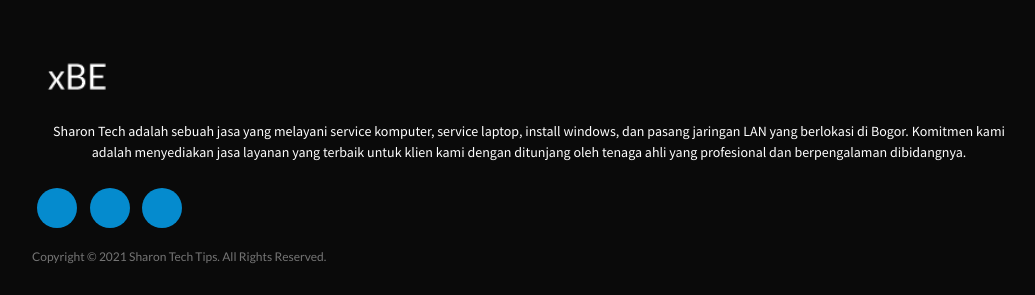
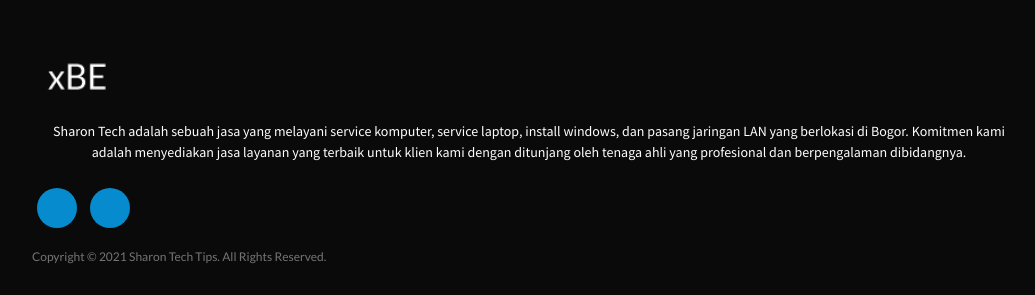
Before and after one commit to sharonexcelli/sharon-tech, a Laravel app: page / in a window 1280 px wide. Shown: the part 2502-2797 px from the top of the page, without its empty margins (111-1146 px from the left). Run offline with Laravel 8, Linux system fonts and the light colour scheme; some libraries are stand-ins or nearby versions; some web fonts are replaced.

Commit message:
Update footer.blade.php

```diff
--- a/resources/views/includes/footer.blade.php
+++ b/resources/views/includes/footer.blade.php
@@ -20,8 +20,8 @@
                 </li>
                 <li><a href="#"><i class="fa fa-pinterest"></i></a>
                 </li> --}}
-                <li><a href="#"><i class="fa fa-google"></i></a>
-                </li>
+                {{-- <li><a href="#"><i class="fa fa-google"></i></a>
+                </li> --}}
             </ul>
         </div>
         <div class="col-sm-12 col-md-12 col-lg-12 copyright-bottom">
```
